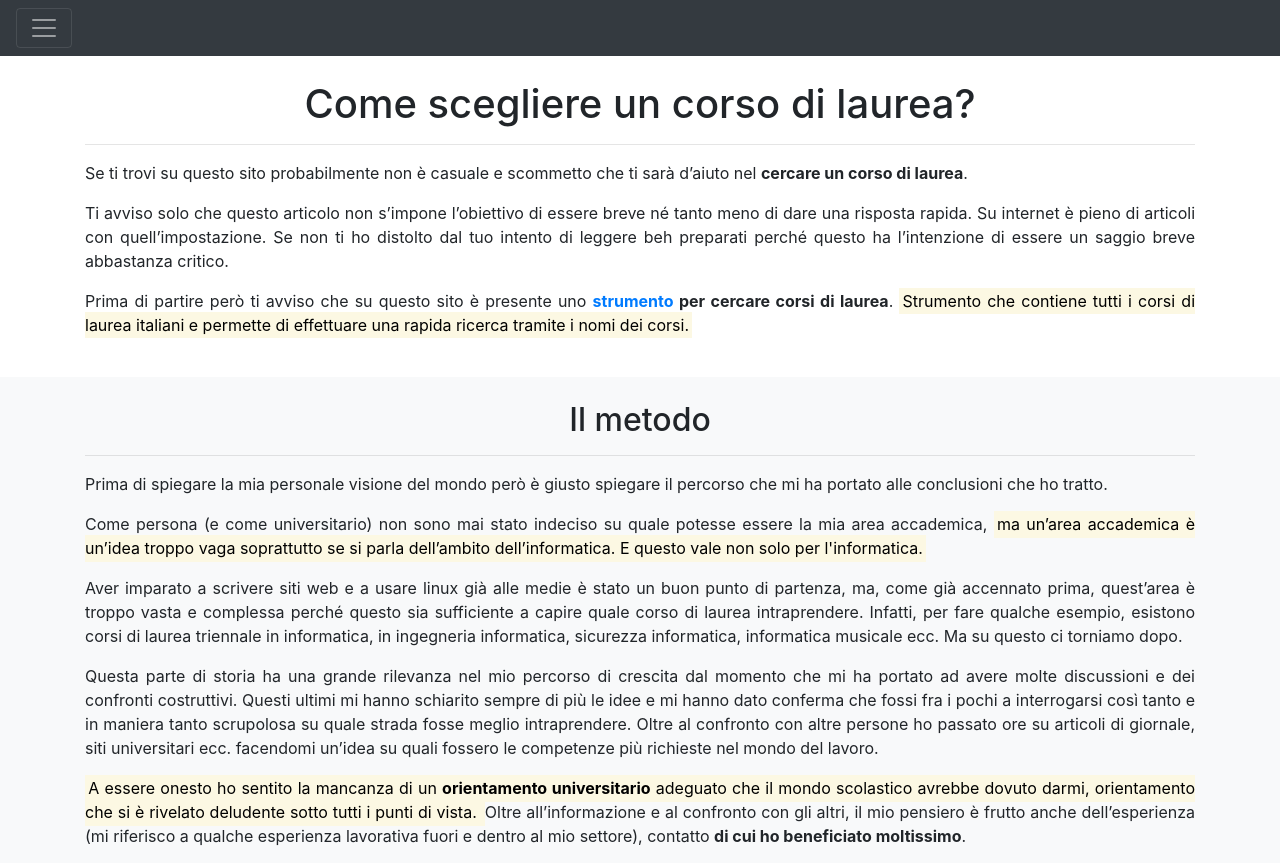
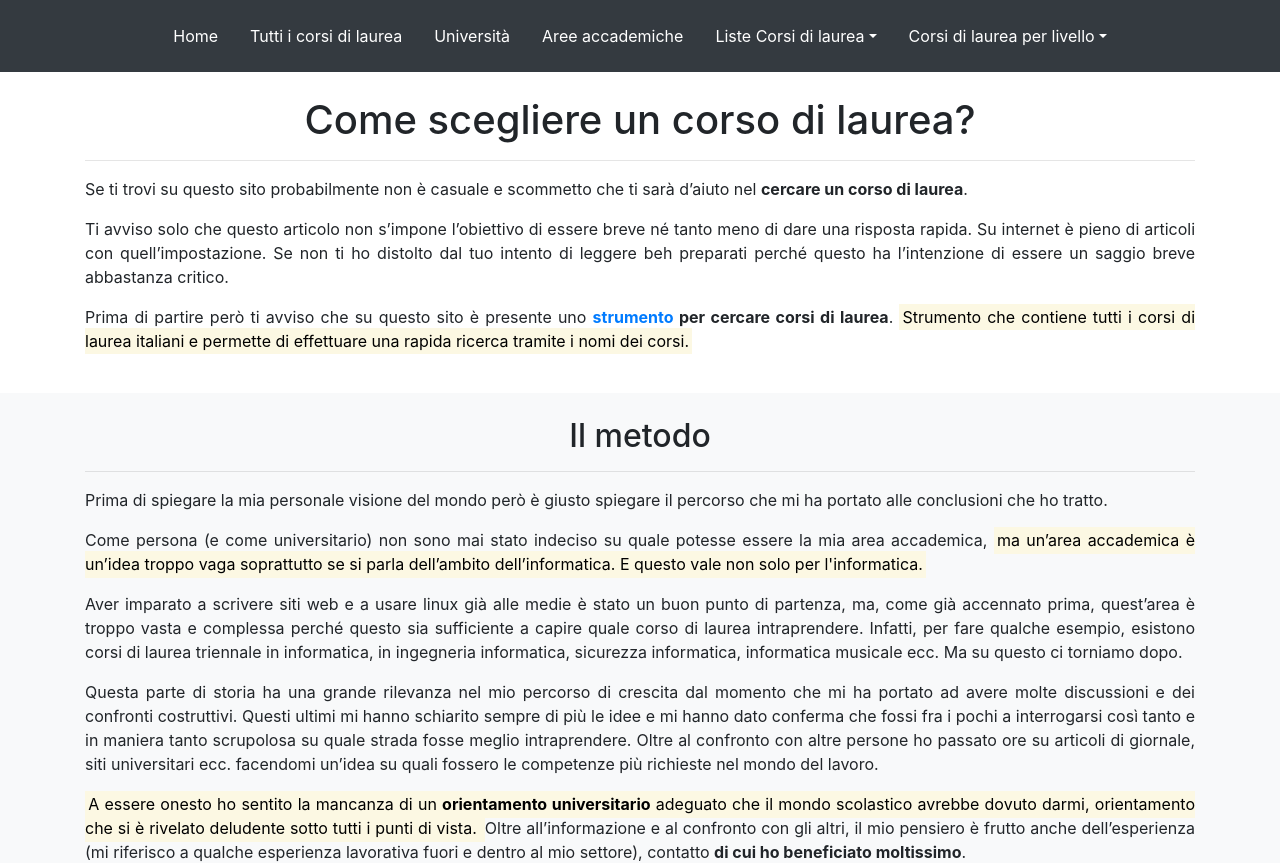
Before and after one commit to ludotosk/corsi-universitari-old, a Vue app: page / in a window 1280 px wide. Shown: the top 863 px of the page. Built offline with nearby package versions, Linux system fonts and the light colour scheme; what vuejs-smart-table would draw is missing.

Commit message:
fixata navbar

```diff
--- a/src/Navbar.vue
+++ b/src/Navbar.vue
@@ -1,9 +1,9 @@
 <template>
-  <b-navbar toggleable variant="dark" type="dark">
+  <b-navbar toggleable="lg" variant="dark" type="dark">
     <b-navbar-toggle target="navbar-toggle-collapse"></b-navbar-toggle>
 
     <b-collapse id="navbar-toggle-collapse" is-nav>
-      <b-navbar-nav>
+      <b-navbar-nav class="mx-auto">
         <b-nav-item
           ><router-link to="/" class="nav-link active"
             >Home</router-link
```
